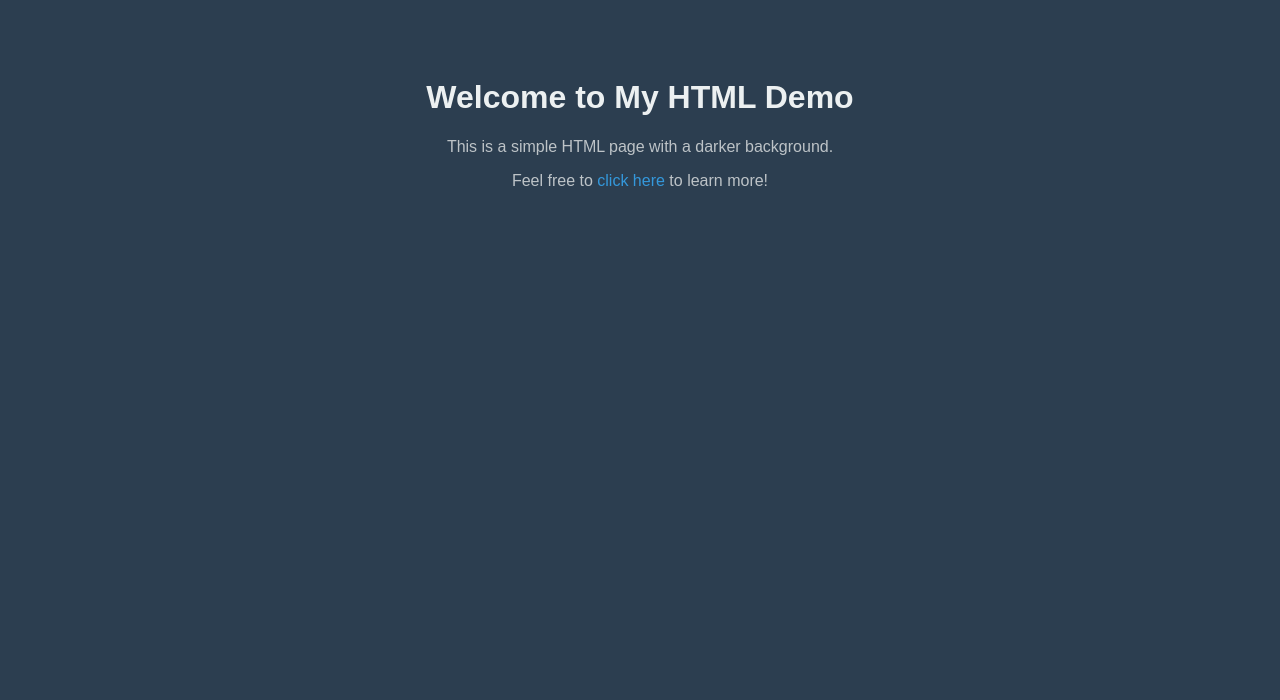
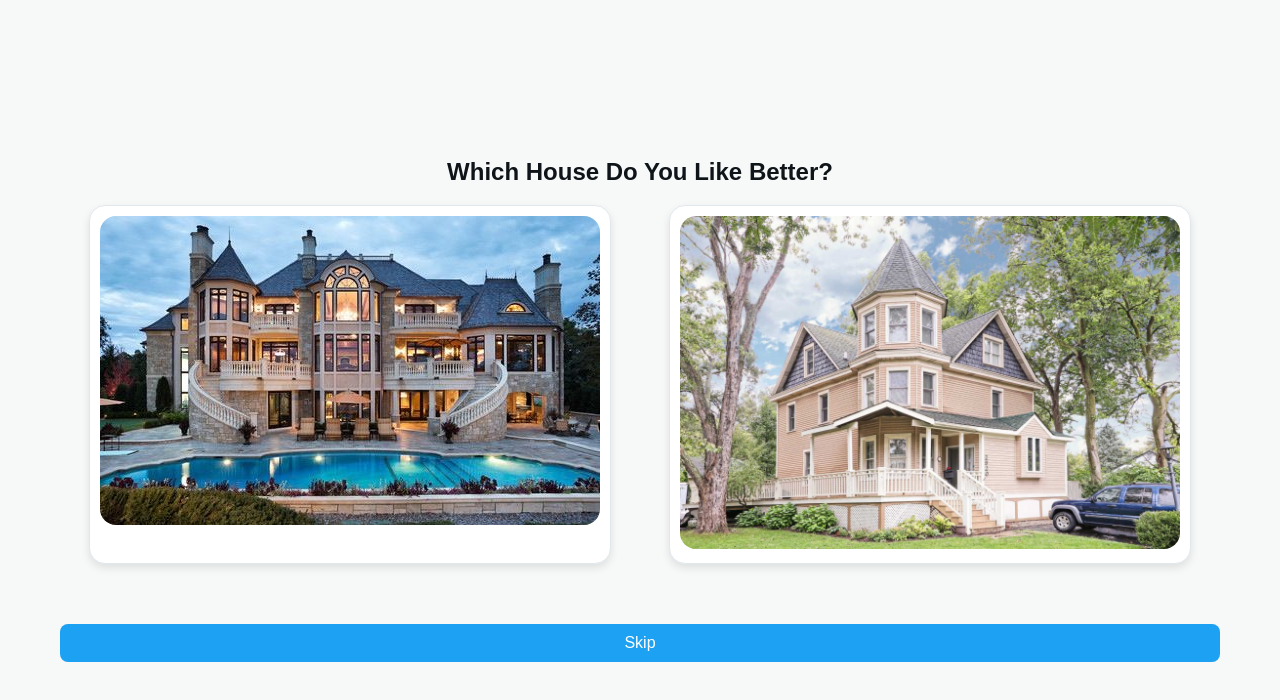
Before and after one commit to Auron2006/TheHouseHunt, a plain HTML site: page index.html in a window 1280 px wide. Drawn offline with Linux system fonts and the light colour scheme.

Commit message:
new project

```diff
--- a/index.html
+++ b/index.html
@@ -3,33 +3,104 @@
 <head>
     <meta charset="UTF-8">
     <meta name="viewport" content="width=device-width, initial-scale=1.0">
-    <title>HTML Demo</title>
+    <title>House Comparison</title>
     <style>
+        /* Global Styles */
         body {
-            background-color: #2c3e50;
+            font-family: Arial, Helvetica, sans-serif;
+            background-color: #f7f9f9;
+            color: #0f1419;
+            margin: 0;
+            padding: 0;
+            min-height: 100vh;
+            display: flex;
+            justify-content: center;
+            align-items: center;
+            flex-direction: column;
+        }
+
+        /* Main content container */
+        .main-content {
+            display: flex;
+            flex-direction: column;
+            width: 100%;
+            max-width: 1200px;
+            margin: 0 auto;
+            padding: 20px;
+            box-sizing: border-box;
+            text-align: center;
+        }
+
+        /* Houses container */
+        .houses-container {
+            display: flex;
+            justify-content: space-around;
+            margin-bottom: 40px;
+        }
+
+        /* House Card Styles */
+        .house {
+            width: 45%;
+            padding: 10px;
+            background-color: #ffffff;
+            border: 1px solid #e1e8ed;
+            border-radius: 16px;
+            box-shadow: 0 4px 8px rgba(0, 0, 0, 0.1);
+            cursor: pointer;
+            transition: transform 0.2s, box-shadow 0.2s;
+            box-sizing: border-box;
+        }
+
+        .house:hover {
+            transform: translateY(-2px);
+            box-shadow: 0 6px 12px rgba(0, 0, 0, 0.15);
+        }
+
+        .house img {
+            width: 100%;
+            border-radius: 16px;
+        }
+
+        /* Responsive Design */
+        @media (max-width: 600px) {
+            .houses-container {
+                flex-direction: column;
+            }
+
+            .house {
+                width: 100%;
+                margin-bottom: 20px;
+            }
+        }
+
+        /* Button to skip to next pair */
+        #skipButton {
+            padding: 10px 20px;
+            border-radius: 8px;
+            cursor: pointer;
+            background-color: #1da1f2;
             color: white;
-            font-family: Arial, sans-serif;
-            text-align: center;
-            padding: 50px;
-        }
-        h1 {
-            color: #ecf0f1;
-        }
-        p {
-            color: #bdc3c7;
-        }
-        a {
-            color: #3498db;
-            text-decoration: none;
-        }
-        a:hover {
-            text-decoration: underline;
+            border: none;
+            font-size: 16px;
+            margin-top: 20px;
         }
     </style>
 </head>
 <body>
-    <h1>Welcome to My HTML Demo</h1>
-    <p>This is a simple HTML page with a darker background.</p>
-    <p>Feel free to <a href="https://www.example.com">click here</a> to learn more!</p>
+    <div class="main-content">
+        <h2>Which House Do You Like Better?</h2>
+        <div class="houses-container">
+            <div class="house" id="house1" onclick="vote('house1')">
+                <img src="house0001.jpg" alt="House 1">
+            </div>
+            <div class="house" id="house2" onclick="vote('house2')">
+                <img src="house0002.jpg" alt="House 2">
+            </div>
+        </div>
+        <button id="skipButton" onclick="skipHouse()">Skip</button>
+    </div>
+
+    <!-- Link to the external JavaScript file -->
+    <script src="main.js" type="module"></script>
 </body>
 </html>
```
Also changed, not shown: house0001.jpg (added), house0002.jpg (added), inbars test.html (added), main.js (added).
